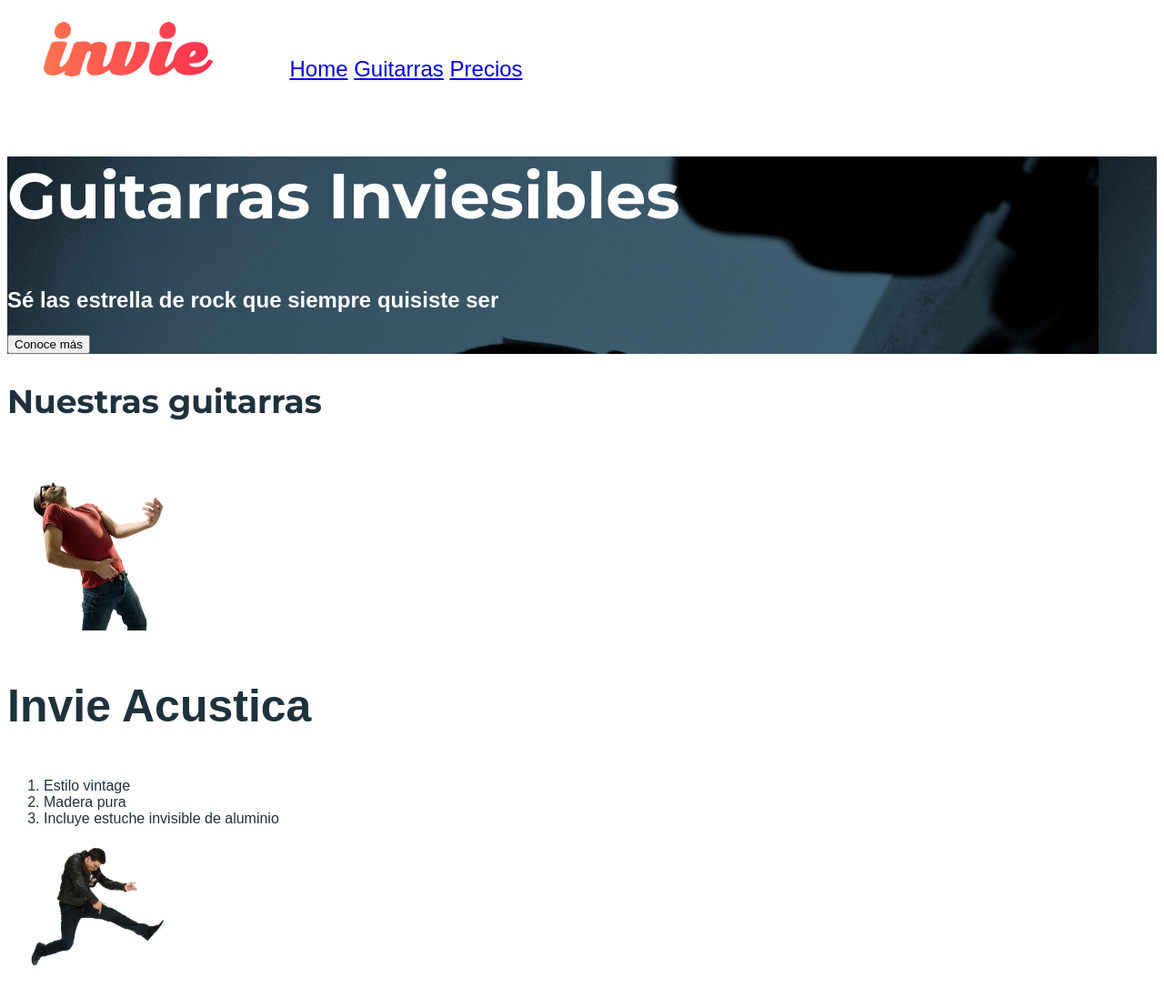
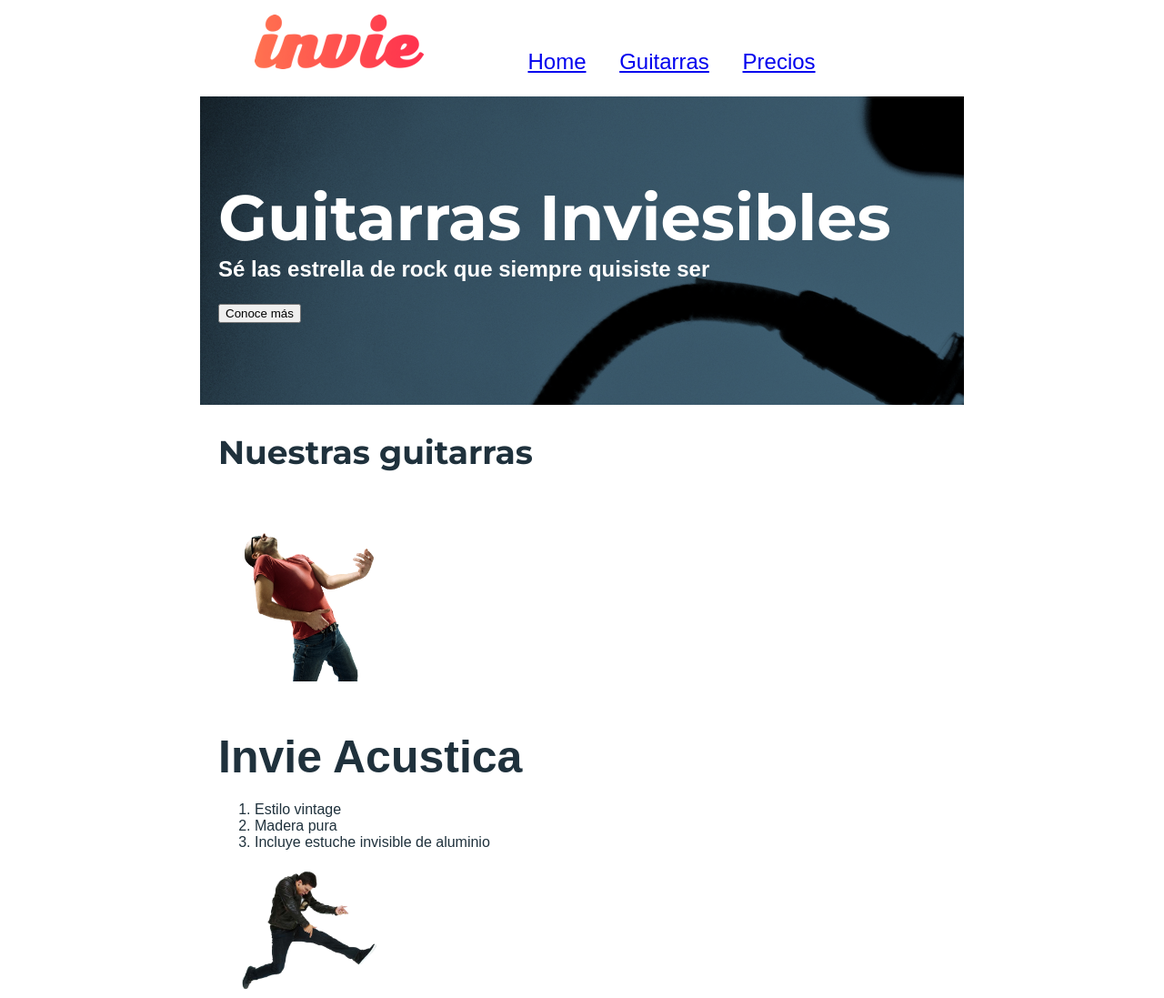
Before and after one commit to EColmenarez/invie-desarrollo, a plain HTML site: page index.html in a window 1280 px wide. Shown: the top 1097 px of the page at 91% size. Drawn offline with Linux system fonts and the light colour scheme; a web font is replaced by a local one.

Commit message:
Aplicando el modelo de clases

```diff
--- a/css/invie.css
+++ b/css/invie.css
@@ -1,14 +1,18 @@
 
 body {
  font-family: 'Allerta', sans-serif;
+ margin: 0;
 }
 
 .titulo {
  font-size: 70px;
+ margin-bottom: 0;
+ margin-top: 70px;
 }
 
 .subtitulo-a {
  font-size: 24px;
+ margin-top: 0;
 }
 
 .guitarras {
@@ -21,15 +25,25 @@
 
 .subtitulo-b {
  font-size: 50px;
+ margin-bottom: 20px;
 }
 
 .portada {
  background-image: url("../img/background.png");
  color: #ffffff;
+ padding: 20px;
+}
+
+.portada button {
+ margin-bottom: 70px;
 }
 
 .menu {
  font-size: 24px;
+}
+
+.menu li {
+ margin-left: 30px;
 }
 
 .titulo, .guitarras h2 {
@@ -39,3 +53,8 @@
 .menu, .menu li, .logotipo {
  display: inline-block;
 }
+
+.portada, .header, .guitarras {
+ width: 800px;
+ margin: auto;
+}
```
